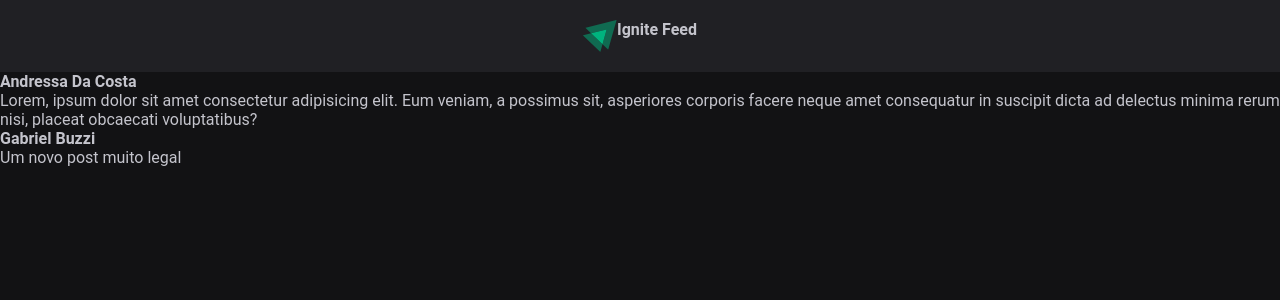
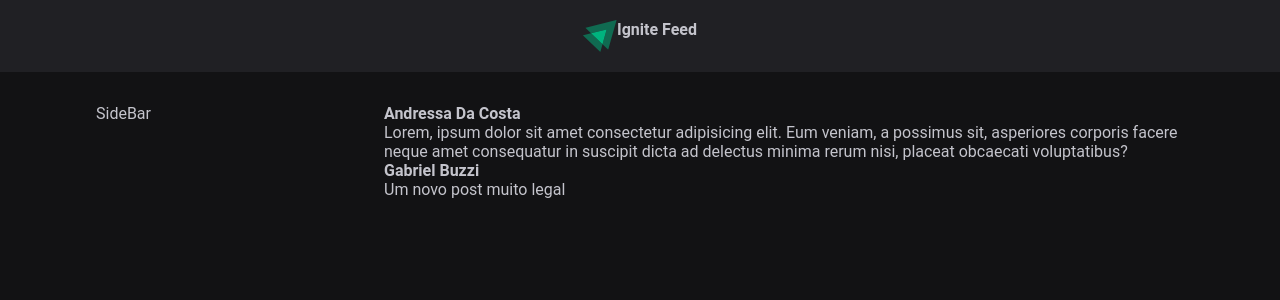
Before and after one commit to AndressaDaCosta/reactjs, a React app in the folder 01-fundamentos-reactjs/: page / in a window 1280 px wide. Shown: the top 300 px of the page. Built offline with nearby package versions, Linux system fonts and the light colour scheme; the HTML template or start-up script is replaced by a standard one.

Commit message:
organizing page structure

```diff
--- a/01-fundamentos-reactjs/components/Header.jsx
+++ /dev/null
@@ -1,14 +0,0 @@
-import styles from './Header.module.css'
-
-import igniteLogo from '../src/assets/ignite-logo.svg';
-
-// console.log(igniteLogo);
-
-export function Header() {
-  return (
-    <header className={styles.header}>
-      <img src={igniteLogo} alt="Logotipo do Ignite"/>
-      <strong >Ignite Feed</strong>
-    </header>
-  )
-}
--- a/01-fundamentos-reactjs/components/Header.module.css
+++ /dev/null
@@ -1,10 +0,0 @@
-.header {
-  background: var(--gray-800);
-  display: flex;
-  justify-content: center;
-  padding: 1.25rem 0;
-}
-
-.header img {
-  height: 2rem; /* 32px  */
-}
--- a/01-fundamentos-reactjs/src/App.jsx
+++ b/01-fundamentos-reactjs/src/App.jsx
@@ -1,24 +1,34 @@
 // ****** Named Exports
 
-import { Header } from '../components/Header';
-import { Post } from './Post';
+import { Header } from './components/Header'
+import { Post } from './Post'
 
-import './global.css';
+import styles from './App.module.css'
+
+import './global.css'
 
 export function App() {
   return (
     <div>
-      <Header/>
+        <Header />
 
-      <Post
-        author="Andressa Da Costa"
-        content="Lorem, ipsum dolor sit amet consectetur adipisicing elit. Eum veniam, a possimus sit, asperiores corporis facere neque amet consequatur in suscipit dicta ad delectus minima rerum nisi, placeat obcaecati voluptatibus?"
-      />
+      <div className={styles.wrapper}>
 
-      <Post
-       author="Gabriel Buzzi"
-       content="Um novo post muito legal"
-      />
+        <aside>
+          SideBar
+        </aside>
+
+        <main>
+          <Post
+            author="Andressa Da Costa"
+            content="Lorem, ipsum dolor sit amet consectetur adipisicing elit. Eum veniam, a possimus sit, asperiores corporis facere neque amet consequatur in suscipit dicta ad delectus minima rerum nisi, placeat obcaecati voluptatibus?"
+          />
+
+          <Post author="Gabriel Buzzi" content="Um novo post muito legal" />
+        </main>
+
+      </div>
+
     </div>
   )
 }
```
